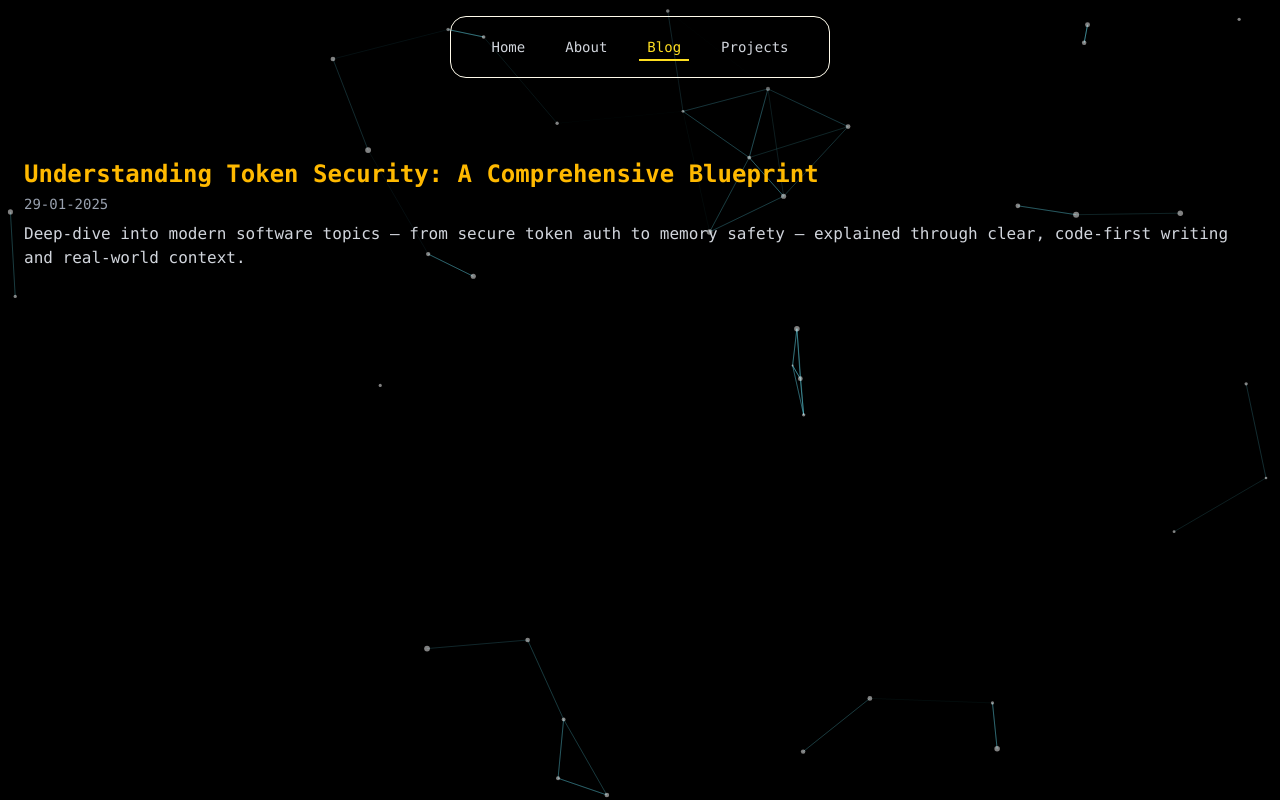
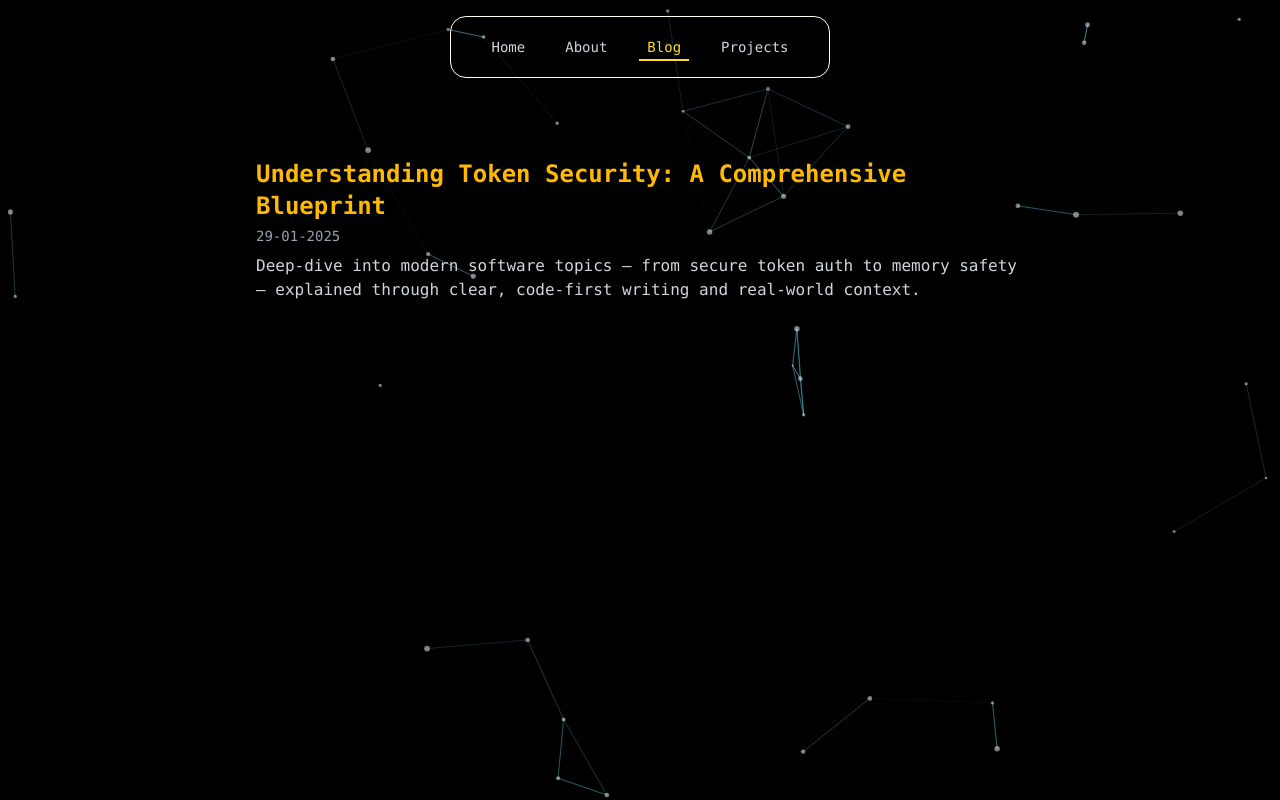
Before and after one commit to DigdarshanMohanty/Portfolio-Website, a React (Vite) app: page /blog in a window 1280 px wide. Built offline with nearby package versions, Linux system fonts and the light colour scheme.

Commit message:
Minor Fixes

```diff
--- a/src/components/About.jsx
+++ b/src/components/About.jsx
@@ -20,7 +20,7 @@ access, and private path routing.`,
 
   return (
     <>
-      <main className="max-w-6xl mx-auto px-4 font-mono text-white h-full ">
+      <main className="max-w-6xl mx-auto px-4 font-mono text-white min-h-screen">
         <div className="flex flex-col md:flex-row gap-12">
 
           {/* About Section */}
--- a/src/components/Blog.jsx
+++ b/src/components/Blog.jsx
@@ -1,18 +1,29 @@
+const blogs = [
+  {
+    title: "Understanding Token Security: A Comprehensive Blueprint",
+    date: "29-01-2025",
+    link: "https://ddm.hashnode.dev/understanding-token-security-a-comprehensive-blueprint",
+    description:
+      "Deep-dive into modern software topics — from secure token auth to memory safety — explained through clear, code-first writing and real-world context.",
+  },
+];
 
 export default function Blog() {
   return (
-    <main className="text-white font-mono px-6 flex justify-center items-center h-full">
-        <section>
-          <article className="mb-8">
-            <h2 className="text-2xl font-semibold text-amber-400 mb-1">
-              <a href="https://ddm.hashnode.dev/understanding-token-security-a-comprehensive-blueprint">Understanding Token Security: A Comprehensive Blueprint</a>
+    <section className="relative z-10 h-screen px-6 flex justify-center items-start font-mono text-white">
+      <div className="max-w-3xl w-full">
+        {blogs.map((blog, index) => (
+          <article key={index} className="mb-12">
+            <h2 className="text-2xl font-semibold text-amber-400 mb-1 hover:underline hover:text-amber-300 transition duration-200">
+              <a href={blog.link} target="_blank" rel="noreferrer">
+                {blog.title}
+              </a>
             </h2>
-            <p className="text-sm text-gray-400 mb-2">29-01-2025</p>
-            <p className="text-gray-300">
-             Deep-dive into modern software topics — from secure token auth to memory safety — explained through clear, code-first writing and real-world context.
-            </p>
+            <p className="text-sm text-gray-400 mb-2">{blog.date}</p>
+            <p className="text-gray-300">{blog.description}</p>
           </article>
-        </section>
-    </main>
+        ))}
+      </div>
+    </section>
   );
 }
--- a/src/components/Home.jsx
+++ b/src/components/Home.jsx
@@ -1,11 +1,11 @@
-import { FaGithub, FaLinkedin, FaEnvelope , FaMugHot} from "react-icons/fa";
+import { FaGithub, FaLinkedin, FaEnvelope, FaMugHot } from "react-icons/fa";
 import { SiX } from "react-icons/si";
 import { Typewriter } from "react-simple-typewriter";
 
 export default function Home() {
   return (
-    <section className="flex flex-col justify-center items-center text-white px-6 font-mono w-full">
-      <div className="text-center flex flex-col items-center gap-10 sm:mb-10 md:mb-15 lg:mb-20">
+    <section className="relative z-10 flex flex-col justify-center items-center text-white px-6 font-mono h-full py-10">
+      <div className="text-center flex flex-col items-center gap-10 mb-12">
         <h1 className="text-4xl sm:text-5xl md:text-6xl font-extrabold tracking-tight leading-tight">
           Hey, I'm&nbsp;
           <span className="text-yellow-400">
@@ -27,13 +27,15 @@ export default function Home() {
           </span>
         </h1>
 
-         <p className="text-md sm:text-lg text-gray-300 max-w-2xl mx-auto mt-4 leading-relaxed">Code is like humor<br/>When you have to explain it, it's bad
-         <FaMugHot className="inline text-orange-400 ml-4 mb-1.5" />
-         </p>
-
+        <p className="text-md sm:text-lg text-gray-300 max-w-2xl mx-auto mt-4 leading-relaxed">
+          Code is like humor
+          <br />
+          When you have to explain it, it's bad
+          <FaMugHot className="inline text-orange-400 ml-4 mb-1" />
+        </p>
       </div>
 
-      <div className="px-6 sm:px-12 w-full max-w-2xl text-center py-5">
+      <div className="px-6 sm:px-12 py-10 w-full max-w-2xl text-center">
         <h2 className="text-2xl sm:text-3xl font-bold mb-6 underline underline-offset-8 decoration-[#65DEF1]">
           Connect with Me
         </h2>
--- a/src/components/Projects.jsx
+++ b/src/components/Projects.jsx
@@ -52,7 +52,7 @@ export default function Projects() {
   return (
     <section
         id="projects"
-        className="relative px-6 text-white font-mono bg-transparent dark:bg-transparent"
+        className="relative px-6 text-white font-mono bg-transparent dark:bg-transparent min-h-screen py-16"
       >
       <h2 className="text-4xl font-bold mb-16 text-center underline underline-offset-8 decoration-amber-500">
         Projects Timeline
```
